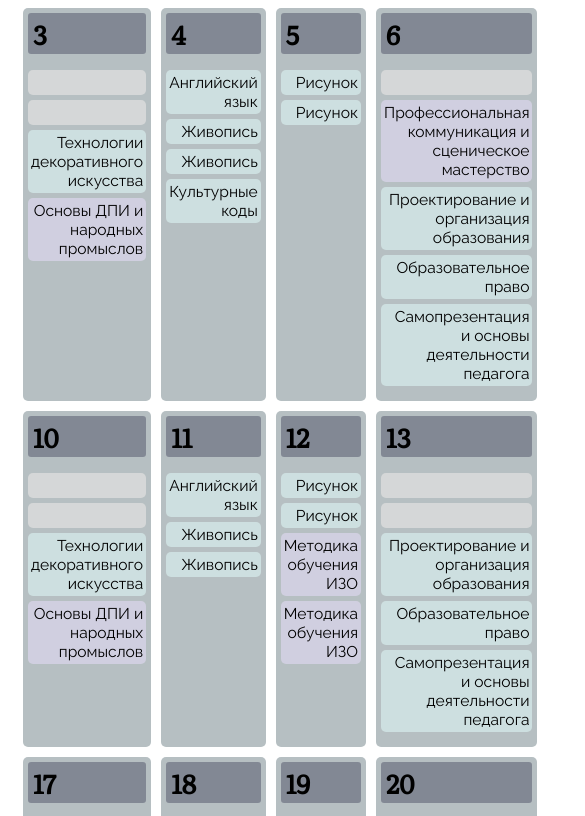
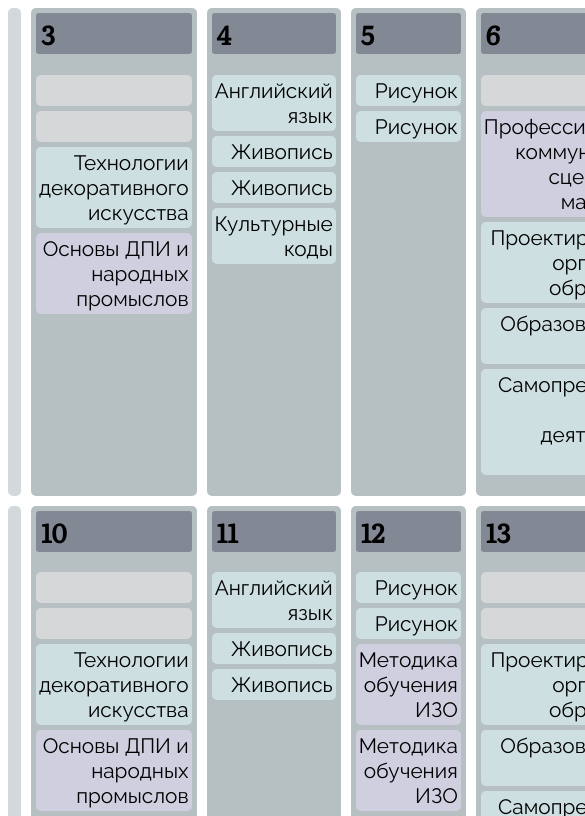
Before and after one commit to yanaraych/yanaraych.github.io, a plain HTML site: page index.html in a window 390 px wide. Shown: the top 816 px of the page, 585 px wide, since content can reach past the window. Drawn offline with Linux system fonts and the light colour scheme.

Commit message:
Add files via upload

```diff
--- a/index.html
+++ b/index.html
@@ -6,35 +6,38 @@
     <link href="https://fonts.googleapis.com/css2?family=Literata" rel="stylesheet" type="text/css" />
     <link href="https://fonts.googleapis.com/css2?family=Raleway" rel="stylesheet" type="text/css" />
     <style>
-        html {
-            font-family: "Raleway";
-            font-size: 13px;
-            font-weight: 500;
-        }
-        @media (max-width: 750px) {
-            #emptyday {
+        @media screen {
+            #emptyday .date {
                 visibility: collapse;
             }
             .calendar {
                 display: grid;
-                grid-template-columns: 0% repeat(4, 4fr) 0% 0%;
+                grid-template-columns: 1em repeat(4, 4fr) 1em 1em;
                 gap: 10px;
-                padding-left: 5px;
             }
             ul {
-                font-size: 120%;
+                font-size: 160%;
                 padding-left: 0;
             }
         }
-        @media (min-width: 750px) {
+        @media screen and (min-width: 62em) {
+            #emptyday .date {
+                visibility:visible;
+            }
             .calendar {
                 display: grid;
                 grid-template-columns: 4em repeat(4, 4fr) 4em 4em;
                 gap: 10px;
             }
             ul {
+                font-size: 100%;
                 padding-left: 2.5em;
             }
+        }
+        html {
+            font-family: "Raleway";
+            font-size: 13px;
+            font-weight: 500;
         }
         body {
             counter-reset: countdate 1;
```
